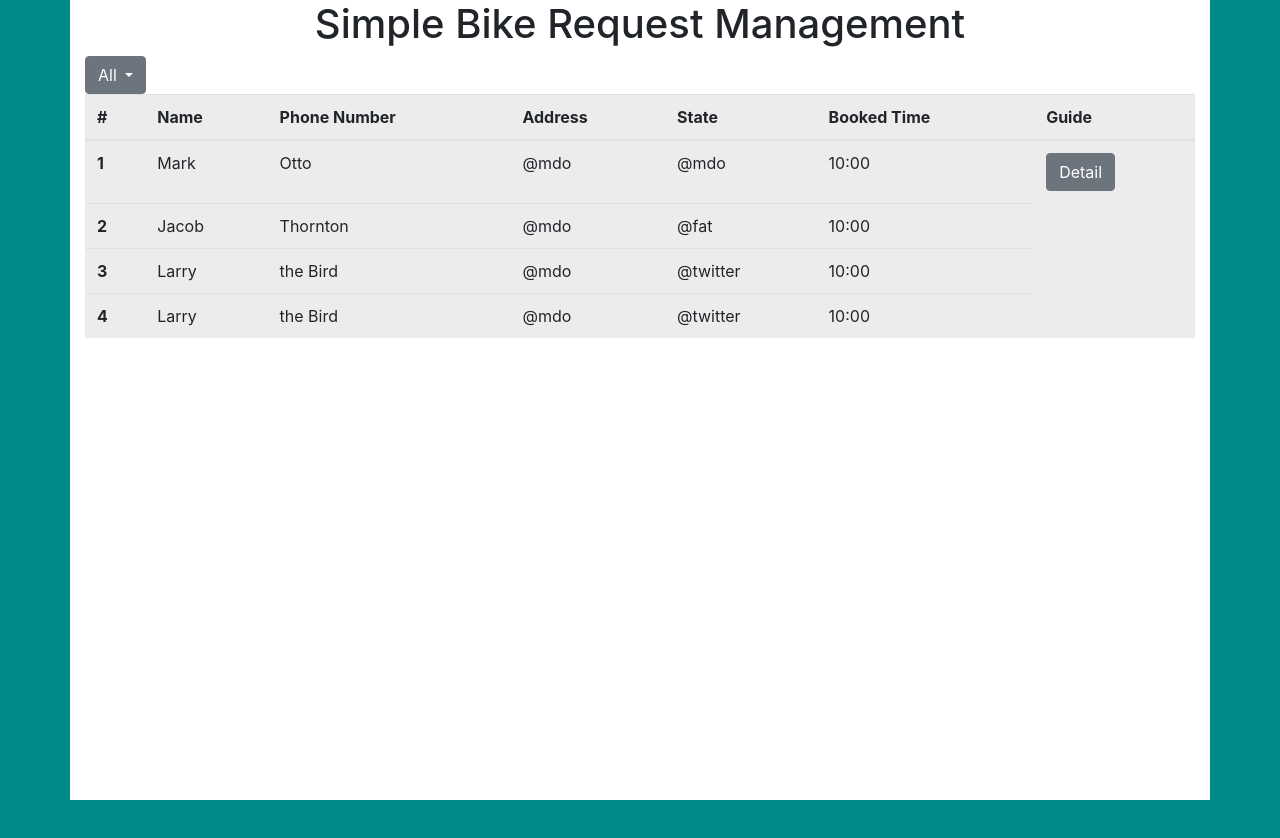
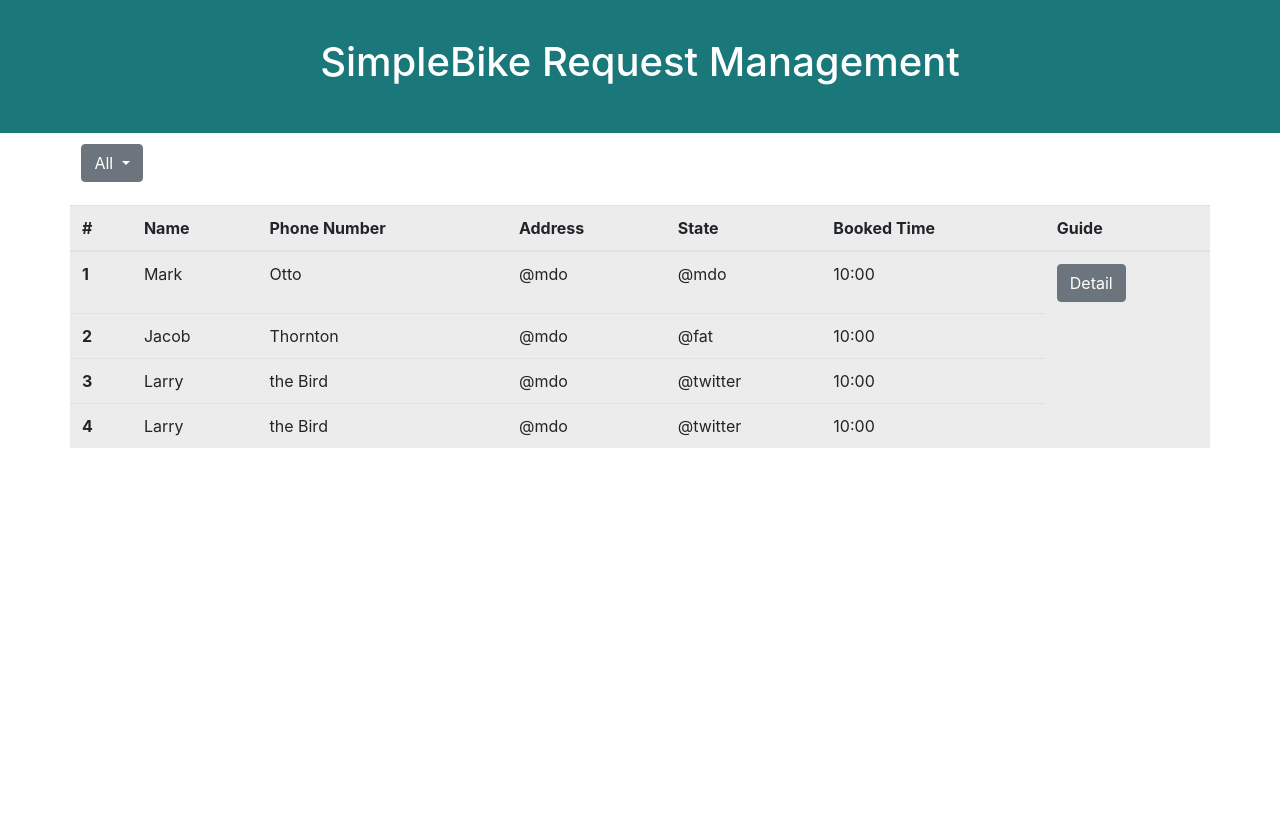
Before and after one commit to lqnhat97/simpleBike, a website: page Layout/request_management.html in a window 1280 px wide. Before the commit the page ends 800 px from the top, so only its background shows below. Drawn offline with nearby package versions, Linux system fonts and the light colour scheme.

Commit message:
fix list app 3

```diff
--- a/Layout/request_management.html
+++ b/Layout/request_management.html
@@ -18,10 +18,13 @@
     <script src="../Public/JS/request_management.js"></script>
 </head>
 
-<body style="background-color:darkcyan;">
-    <div class="container" style="background-color:white; height: 100%;">
-        <h1 style="text-align:center;"> Simple Bike Request Management</h1>
-        <div class="dropdown">
+<body style="background-color:white;">
+        <div style="background-color:rgb(26, 119, 122); padding: 3%;">
+                <h1 style="text-align:center; color:white;;"> SimpleBike Request Management</h1>
+            </div>
+    <div class="container" style="background-color:white; height: 100%;padding: 0;">
+
+        <div class="dropdown" style="margin-bottom:1%; width: 10%;  padding:1%">
             <button class="btn btn-secondary dropdown-toggle" type="button" id="dropdownMenuButton" data-toggle="dropdown"
                 aria-haspopup="true" aria-expanded="false">
                 All
@@ -34,7 +37,7 @@
                 <a class="dropdown-item" href="#">Moving</a>
                 <a class="dropdown-item" href="#">Finish</a>
             </div>
-        </div>
+        </div style="margin: 3%;">
         <table class="table table-active" id="requestTable">
             <thead>
                 <tr>
```
